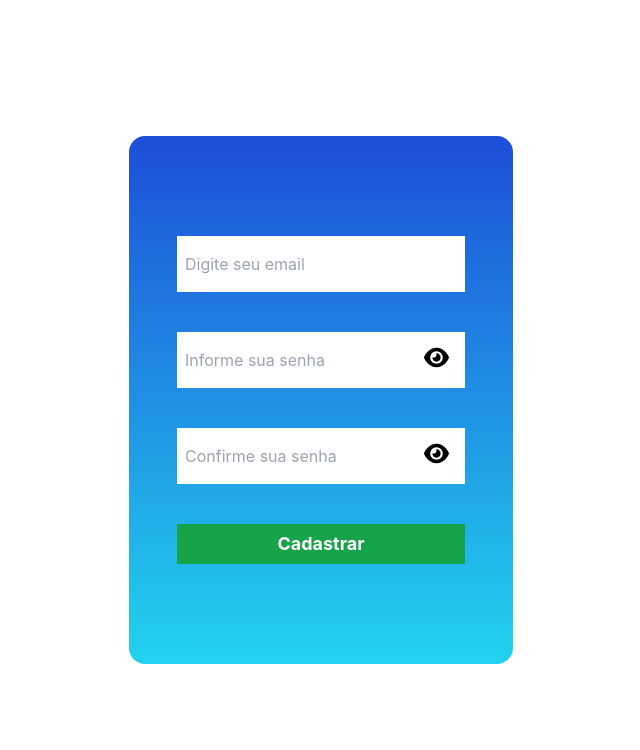
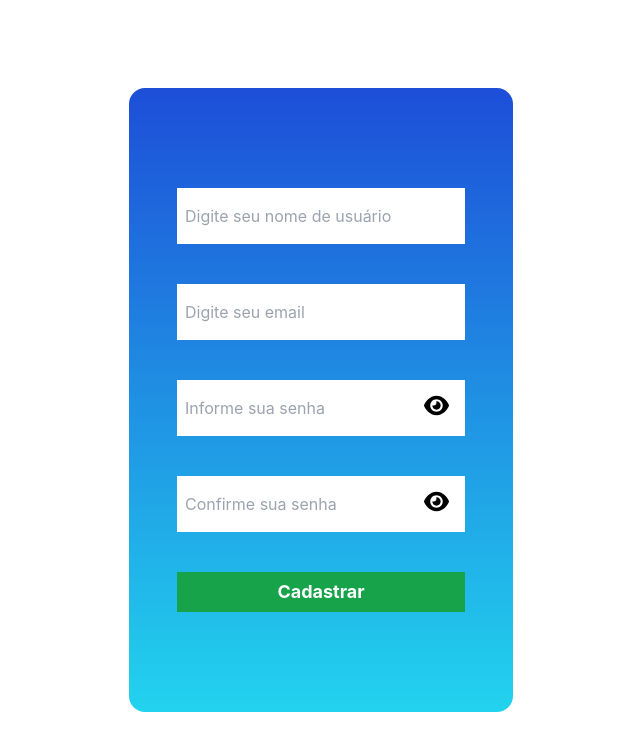
Before and after one commit to FelipeHFO/frontend-jogo-da-memoria, a Next.js app: page /register in a window 1280 px wide. Shown: the top 750 px of the page, without its empty margins (319-959 px from the left). Built offline with nearby package versions, Linux system fonts and the light colour scheme; no server answers.

Commit message:
fix: ajuste no componente de cadastro

```diff
--- a/components/FormRegister/FormRegister.tsx
+++ b/components/FormRegister/FormRegister.tsx
@@ -1,21 +1,28 @@
-import { useEffect, useState } from 'react';
+import { useState } from 'react';
 import { useRouter } from 'next/router';
-import Link from 'next/link';
+import useRequest from 'hooks/useRequest';
 import CustomInput from 'components/CustomInput/CustomInput';
 
 const FormRegister = () => {
+  const [username, setUsername] = useState('');
   const [email, setEmail] = useState('');
   const [password, setPassword] = useState('');
   const [alertPassword, setAlertPassword] = useState(false);
   const [confirmPassword, setConfirmPassword] = useState('');
   const [visiblePassword, setVisiblePassword] = useState(false);
   const [visibleConfirmPassword, setVisibleConfirmPassword] = useState(false);
+  const { sendPost } = useRequest();
   const router = useRouter();
 
-  function createAccount(e) {
+  async function createAccount(e) {
     e.preventDefault();
 
-    if (email === '' || password === '' || confirmPassword === '') {
+    if (
+      username === '' ||
+      email === '' ||
+      password === '' ||
+      confirmPassword === ''
+    ) {
       return alert('Digite os campos necessário!');
     }
 
@@ -24,7 +31,13 @@ const FormRegister = () => {
       return;
     }
 
-    return router.push('dashboard');
+    const { data } = await sendPost('users', { username, email, password });
+
+    if (data?.createdAt) {
+      return router.push('dashboard');
+    }
+
+    return alert('Ocorreu algum erro!');
   }
 
   return (
@@ -32,6 +45,14 @@ const FormRegister = () => {
       onSubmit={createAccount}
       className="flex flex-col justify-center items-center w-96 h-auto bg-gradient-to-t from-cyan-400 to-blue-700 rounded-2xl py-20"
     >
+      <input
+        type="text"
+        placeholder="Digite seu nome de usuário"
+        className="w-3/4 h-14 m-5 pl-2 outline-none"
+        onChange={(e) => setUsername(e.target.value)}
+        value={username}
+      />
+
       <input
         type="email"
         placeholder="Digite seu email"
```
